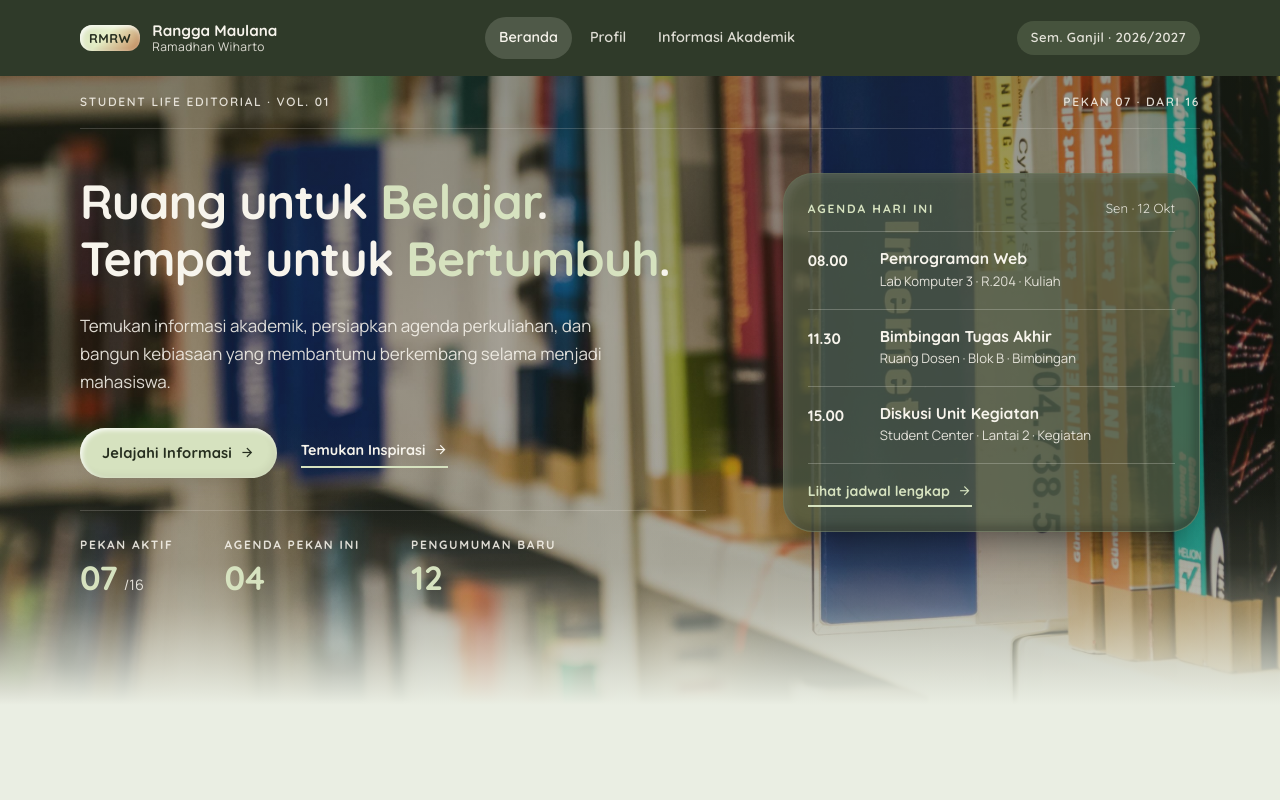
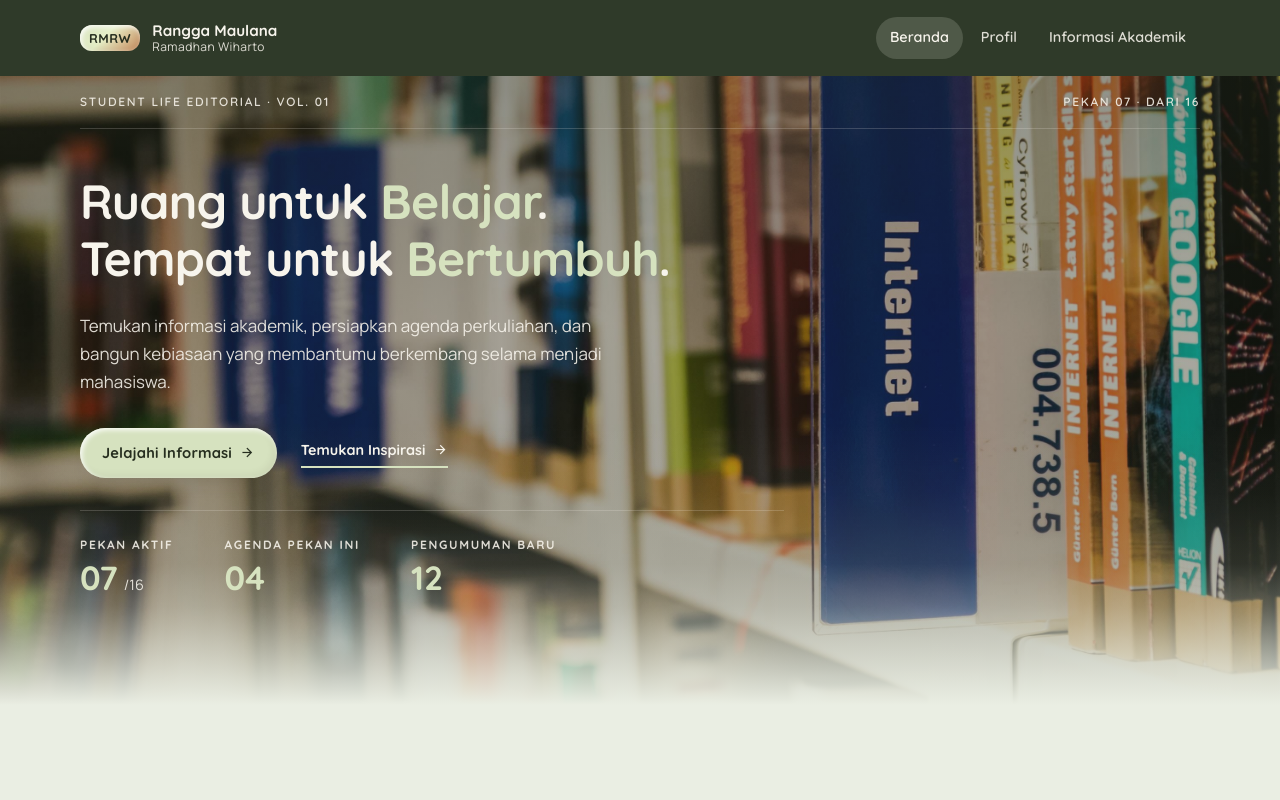
Before and after one commit to ranggamaulana111111-bit/rekayasa-web, a plain HTML site: page halaman-informasi-akademik/index.html in a window 1280 px wide. Shown: the top 800 px of the page. Drawn offline with Linux system fonts and the light colour scheme.

Commit message:
Remove hero agenda panel, square card corners (7px), drop term badge, right-align nav

```diff
--- a/halaman-informasi-akademik/index.html
+++ b/halaman-informasi-akademik/index.html
@@ -37,12 +37,9 @@
         </ul>
       </nav>
 
-      <div class="header__side">
-        <span class="term-badge">Sem. Ganjil · 2026/2027</span>
-        <button class="nav-toggle" type="button" aria-expanded="false" aria-controls="mobile-nav" aria-label="Buka menu navigasi">
-          <span class="nav-toggle__bars" aria-hidden="true"></span>
-        </button>
-      </div>
+      <button class="nav-toggle" type="button" aria-expanded="false" aria-controls="mobile-nav" aria-label="Buka menu navigasi">
+        <span class="nav-toggle__bars" aria-hidden="true"></span>
+      </button>
     </div>
     <div class="scroll-progress" aria-hidden="true"></div>
 
@@ -104,40 +101,6 @@
             </div>
           </dl>
         </div>
-
-        <aside class="hero__panel" aria-label="Agenda hari ini">
-          <div class="panel__head">
-            <span class="label">Agenda Hari Ini</span>
-            <span class="panel__date">Sen · 12 Okt</span>
-          </div>
-          <ol class="agenda">
-            <li class="agenda__item">
-              <span class="agenda__time">08.00</span>
-              <span class="agenda__body">
-                <strong>Pemrograman Web</strong>
-                <span>Lab Komputer 3 · R.204 · Kuliah</span>
-              </span>
-            </li>
-            <li class="agenda__item">
-              <span class="agenda__time">11.30</span>
-              <span class="agenda__body">
-                <strong>Bimbingan Tugas Akhir</strong>
-                <span>Ruang Dosen · Blok B · Bimbingan</span>
-              </span>
-            </li>
-            <li class="agenda__item">
-              <span class="agenda__time">15.00</span>
-              <span class="agenda__body">
-                <strong>Diskusi Unit Kegiatan</strong>
-                <span>Student Center · Lantai 2 · Kegiatan</span>
-              </span>
-            </li>
-          </ol>
-          <a class="panel__foot" href="akademik.html">
-            <span>Lihat jadwal lengkap</span>
-            <i class="mdi mdi-arrow-right arrow" aria-hidden="true"></i>
-          </a>
-        </aside>
       </div>
     </section>
 
--- a/halaman-informasi-akademik/style.css
+++ b/halaman-informasi-akademik/style.css
@@ -135,7 +135,7 @@ h1, h2, h3, h4 {
 .goal-card__index, .life-item__index, .feature__num,
 .post__date, .timeline__date, .timeline__marker,
 .schedule__day, .schedule__time, .spotlight__mark,
-.calendar__head, .info-panel__value, .agenda__time {
+.calendar__head, .info-panel__value {
   font-variant-numeric: tabular-nums;
   font-feature-settings: "tnum" 1, "lnum" 1;
 }
@@ -398,30 +398,11 @@ html { scrollbar-color: var(--lime-deep) var(--offwhite); }
 }
 .nav__link::after { content: none; }
 
-.header__side {
-  display: flex;
-  align-items: center;
-  gap: var(--s-5);
-  margin-left: auto;
-}
-
-.term-badge {
-  font-family: var(--font-display);
-  font-size: var(--fs-meta);
-  font-weight: 600;
-  letter-spacing: 0.03em;
-  color: rgba(247, 244, 236, 0.9);
-  background: rgba(195, 212, 165, 0.16);
-  border-radius: var(--radius-pill);
-  padding: 6px 14px;
-  white-space: nowrap;
-  transition: color var(--transition), background var(--transition);
-}
-
 .nav-toggle {
   display: none;
   align-items: center;
   justify-content: center;
+  margin-left: auto;
   width: 46px; height: 46px;
   border: 1px solid rgba(247, 244, 236, 0.38);
   border-radius: var(--radius-sm);
@@ -532,10 +513,6 @@ html { scrollbar-color: var(--lime-deep) var(--offwhite); }
   color: var(--forest-deep);
   background: var(--surface-2);
 }
-.site-header.is-scrolled .term-badge {
-  color: var(--forest-2);
-  background: rgba(84, 97, 74, 0.10);
-}
 .site-header.is-scrolled .nav-toggle {
   background: var(--surface-2);
   border-color: transparent;
@@ -551,7 +528,6 @@ html { scrollbar-color: var(--lime-deep) var(--offwhite); }
 .site-header:has(.nav-toggle[aria-expanded="true"]) { background: var(--surface); border-bottom: none; }
 .site-header:has(.nav-toggle[aria-expanded="true"]) .brand__text strong { color: var(--ink); }
 .site-header:has(.nav-toggle[aria-expanded="true"]) .brand__text span { color: var(--muted); }
-.site-header:has(.nav-toggle[aria-expanded="true"]) .term-badge { color: var(--forest-2); }
 .site-header:has(.nav-toggle[aria-expanded="true"]) .nav-toggle {
   background: var(--surface-2);
   border-color: transparent;
@@ -646,11 +622,13 @@ section[id], [id] { scroll-margin-top: calc(var(--nav-h) + 16px); }
   position: relative;
   z-index: 2;
   display: grid;
-  grid-template-columns: minmax(0, 1.2fr) minmax(0, 0.8fr);
+  grid-template-columns: minmax(0, 1fr);
   gap: clamp(var(--s-6), 6vw, var(--s-9));
   padding-block: clamp(36px, 5.5vh, 72px);
   align-items: start;
 }
+
+.hero:not(.hero--center) .hero__lead { max-width: 44rem; }
 
 .hero--center .hero__grid {
   grid-template-columns: minmax(0, 0.92fr);
@@ -719,73 +697,6 @@ section[id], [id] { scroll-margin-top: calc(var(--nav-h) + 16px); }
   color: rgba(247, 244, 236, 0.88);
   margin-bottom: 6px;
 }
-
-/* Agenda panel — dark clay slab */
-.hero__panel {
-  padding: var(--s-5) var(--s-5) var(--s-5);
-  border-radius: var(--radius-lg);
-  background: rgba(80, 92, 68, 0.78);
-  border: 1px solid rgba(214, 226, 191, 0.14);
-  box-shadow: var(--clay-dark);
-}
-.hero__panel .agenda,
-.hero__panel .agenda__item { border-color: rgba(247, 244, 236, 0.24); }
-.panel__head {
-  display: flex;
-  align-items: baseline;
-  justify-content: space-between;
-  gap: var(--s-4);
-  margin-bottom: var(--s-3);
-}
-.panel__head .label { color: var(--lime); }
-.panel__date {
-  font-family: var(--font-display);
-  font-size: var(--fs-meta);
-  color: rgba(247, 244, 236, 0.88);
-}
-.agenda {
-  border-top: 1px solid var(--line-dark);
-}
-.agenda__item {
-  display: grid;
-  grid-template-columns: 56px minmax(0, 1fr);
-  gap: var(--s-4);
-  padding: var(--s-4) 0;
-  border-bottom: 1px solid var(--line-dark);
-}
-.agenda__time {
-  font-family: var(--font-display);
-  font-size: 0.95rem;
-  font-weight: 700;
-  color: var(--white);
-}
-.agenda__body { display: flex; flex-direction: column; min-width: 0; }
-.agenda__body strong {
-  font-family: var(--font-display);
-  font-size: 0.98rem;
-  font-weight: 700;
-  color: var(--white);
-  line-height: 1.3;
-}
-.agenda__body span {
-  font-size: var(--fs-meta);
-  color: rgba(247, 244, 236, 0.88);
-  margin-top: 2px;
-}
-.panel__foot {
-  display: inline-flex;
-  align-items: center;
-  gap: var(--s-2);
-  margin-top: var(--s-4);
-  font-family: var(--font-display);
-  font-weight: 700;
-  font-size: 0.88rem;
-  color: var(--lime);
-  border-bottom: 2px solid var(--lime);
-  padding-bottom: 2px;
-}
-.panel__foot .arrow { transition: transform var(--transition); }
-.panel__foot:hover .arrow { transform: translateX(4px); }
 
 /* =====================================================================
    FACTS — clay tiles
@@ -1722,8 +1633,6 @@ html:not(.js) [data-reveal] { opacity: 1; transform: none; }
 @media (max-width: 640px) {
   :root { --fs-display-page: clamp(1.9rem, 8vw, 2.3rem); }
 
-  .term-badge { display: none; }
-
   .hero__grid { padding-block: clamp(40px, 7vh, 64px); }
   .hero__folio { flex-direction: column; gap: 2px; }
   .stat dt { font-size: 0.72rem; }
@@ -1766,7 +1675,6 @@ html:not(.js) [data-reveal] { opacity: 1; transform: none; }
   .brand__text span { display: none; }
   .post { grid-template-columns: 52px minmax(0, 1fr); gap: var(--s-3); }
   .post__arrow { display: none; }
-  .agenda__item { grid-template-columns: 48px minmax(0, 1fr); gap: var(--s-3); }
   .audience__item { grid-template-columns: minmax(0, 1fr); gap: var(--s-2); }
 }
 
@@ -1796,7 +1704,6 @@ html:not(.js) [data-reveal] { opacity: 1; transform: none; }
   .section__head-grid, .section__head--split { gap: var(--s-5); }
 
   .nav { display: none; }
-  .header__side { margin-left: auto; }
   .nav-toggle { display: inline-flex; }
   .mobile-nav { display: block; }
   .mobile-nav[hidden] { display: none; }
@@ -1830,7 +1737,6 @@ html:not(.js) [data-reveal] { opacity: 1; transform: none; }
 
   .fact, .growth-card, .goal-card, .feature-item,
   .post, .schedule__row, .life-item, .info-row { padding: var(--s-5); }
-  .hero__panel { padding: var(--s-5) var(--s-4); }
   .info-panel, .calendar { padding: var(--s-6) var(--s-5); }
   .data-note { padding: var(--s-4); }
   .growth-card--lg { padding: var(--s-6) var(--s-5); }
@@ -1861,7 +1767,6 @@ html:not(.js) [data-reveal] { opacity: 1; transform: none; }
   .post__arrow { display: none; }
   .schedule__row { padding: var(--s-4); }
   .life-item { padding: var(--s-4) var(--s-5); }
-  .agenda__item { grid-template-columns: 44px minmax(0, 1fr); }
 }
 
 /* Touch devices: no hover-lift stickiness, softer taps */
@@ -1880,3 +1785,23 @@ a, button { -webkit-tap-highlight-color: transparent; }
    component display values. Kept last so source order resolves ties.
    --------------------------------------------------------------------- */
 [hidden] { display: none; }
+
+/* ---------------------------------------------------------------------
+   Flat cards — softly squared corners (7px) across every card component
+   --------------------------------------------------------------------- */
+.fact,
+.feature__visual,
+.post,
+.life-item,
+.growth-card,
+.info-panel,
+.goal-card,
+.audience__item,
+.feature-item,
+.calendar,
+.schedule__row,
+.info-row,
+.data-note,
+.filter-empty {
+  border-radius: 7px;
+}
```
Also changed, not shown: halaman-informasi-akademik/akademik.html (+3 -10 lines), halaman-informasi-akademik/profil.html (+3 -10 lines).
